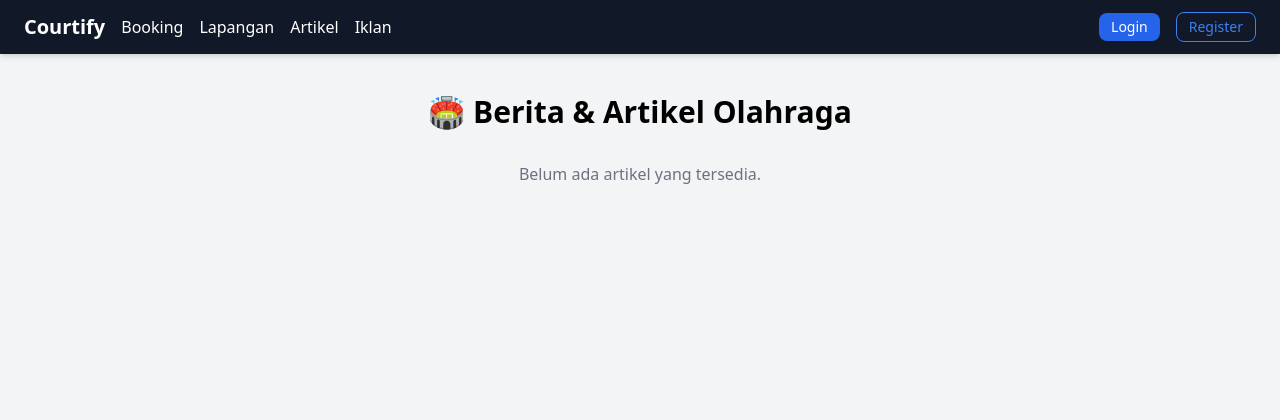
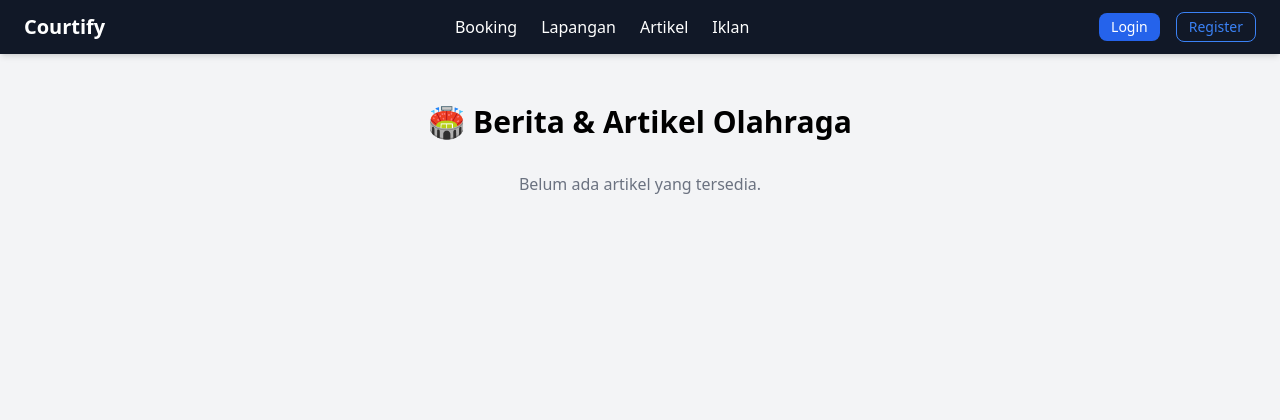
Before and after one commit to PBP25-D10/Courtify, a Django app: page /artikel/public/ in a window 1280 px wide. Shown: the top 420 px of the page. Run offline with Django 5.2, Linux system fonts and the light colour scheme; data that the repository does not hold is empty; some libraries are stand-ins or nearby versions.

Commit message:
fixing base error

```diff
--- a/templates/base.html
+++ b/templates/base.html
@@ -11,40 +11,84 @@
 
 <body class="bg-gray-100 min-h-screen flex flex-col">
     <!-- Navbar -->
-    <nav class="bg-gray-900 text-white shadow-md">
+    <nav class="bg-gray-900 text-white shadow-md fixed w-full top-0 z-50">
         <div class="container mx-auto flex items-center justify-between px-6 py-3">
             <!-- Left: Brand -->
             <div class="flex items-center space-x-4">
                 <a href="{% url 'main:landing_page' %}" class="text-xl font-semibold hover:text-blue-400 transition">
                     Courtify
                 </a>
+            </div>
+
+            <!-- Desktop Menu -->
+            <div class="hidden md:flex items-center space-x-6">
+                <a href="{% url 'booking:booking_list' %}" class="relative hover:text-blue-400 transition">
+                    Booking
+                    <span class="absolute left-0 -bottom-1 w-0 h-[2px] bg-blue-400 transition-all duration-300 hover:w-full"></span>
+                </a>
+                <a href="{% url 'manajemen_lapangan:lapangan_list_owner' %}" class="relative hover:text-blue-400 transition">
+                    Lapangan
+                    <span class="absolute left-0 -bottom-1 w-0 h-[2px] bg-blue-400 transition-all duration-300 hover:w-full"></span>
+                </a>
+                <a href="{% url 'artikel:news_list' %}" class="relative hover:text-blue-400 transition">
+                    Artikel
+                    <span class="absolute left-0 -bottom-1 w-0 h-[2px] bg-blue-400 transition-all duration-300 hover:w-full"></span>
+                </a>
+                <a href="{% url 'main:iklan_list' %}" class="relative hover:text-blue-400 transition">
+                    Iklan
+                    <span class="absolute left-0 -bottom-1 w-0 h-[2px] bg-blue-400 transition-all duration-300 hover:w-full"></span>
+                </a>
+            </div>
+
+            <!-- Right: Auth Links (Desktop) -->
+            <div class="hidden md:flex items-center space-x-4">
+                {% if user.is_authenticated %}
+                    <span class="text-gray-300">Halo, <span class="font-semibold">{{ user.username }}</span>!</span>
+                    <a href="{% url 'authentication:logout' %}" class="bg-red-600 hover:bg-red-700 text-white px-3 py-1 rounded-lg text-sm transition">
+                        Logout
+                    </a>
+                {% else %}
+                    <a href="{% url 'authentication:login' %}" class="bg-blue-600 hover:bg-blue-700 text-white px-3 py-1 rounded-lg text-sm transition">
+                        Login
+                    </a>
+                    <a href="{% url 'authentication:register' %}" class="border border-blue-500 text-blue-500 hover:bg-blue-500 hover:text-white px-3 py-1 rounded-lg text-sm transition">
+                        Register
+                    </a>
+                {% endif %}
+            </div>
+
+            <!-- Hamburger Button (Mobile) -->
+            <button id="menu-btn" class="md:hidden text-white focus:outline-none text-2xl">
+                <i class="ri-menu-line"></i>
+            </button>
+        </div>
+
+        <!-- Mobile Menu -->
+        <div id="mobile-menu" class="hidden md:hidden bg-gray-800 border-t border-gray-700">
+            <div class="flex flex-col space-y-2 py-3 px-4">
                 <a href="{% url 'booking:booking_list' %}" class="hover:text-blue-400 transition">Booking</a>
                 <a href="{% url 'manajemen_lapangan:lapangan_list_owner' %}" class="hover:text-blue-400 transition">Lapangan</a>
                 <a href="{% url 'artikel:news_list' %}" class="hover:text-blue-400 transition">Artikel</a>
                 <a href="{% url 'main:iklan_list' %}" class="hover:text-blue-400 transition">Iklan</a>
-            </div>
-
-            <!-- Right: Auth Links -->
-            <div class="flex items-center space-x-4">
                 {% if user.is_authenticated %}
-                    <span class="text-gray-300">Halo, <span class="font-semibold">{{ user.username }}</span>!</span>
-                    <a href="{% url 'authentication:logout' %}"
-                       class="bg-red-600 hover:bg-red-700 text-white px-3 py-1 rounded-lg text-sm transition">
-                       Logout
+                    <span class="text-gray-400 text-sm">Halo, {{ user.username }}</span>
+                    <a href="{% url 'authentication:logout' %}" class="bg-red-600 hover:bg-red-700 text-white text-center py-1 rounded-lg text-sm transition">
+                        Logout
                     </a>
                 {% else %}
-                    <a href="{% url 'authentication:login' %}"
-                       class="bg-blue-600 hover:bg-blue-700 text-white px-3 py-1 rounded-lg text-sm transition">
-                       Login
+                    <a href="{% url 'authentication:login' %}" class="bg-blue-600 hover:bg-blue-700 text-white text-center py-1 rounded-lg text-sm transition">
+                        Login
                     </a>
-                    <a href="{% url 'authentication:register' %}"
-                       class="border border-blue-500 text-blue-500 hover:bg-blue-500 hover:text-white px-3 py-1 rounded-lg text-sm transition">
-                       Register
+                    <a href="{% url 'authentication:register' %}" class="border border-blue-500 text-blue-500 hover:bg-blue-500 hover:text-white text-center py-1 rounded-lg text-sm transition">
+                        Register
                     </a>
                 {% endif %}
             </div>
         </div>
     </nav>
+
+    <!-- Spacer biar konten gak ketutup navbar -->
+    <div class="h-16"></div>
 
     <!-- Main Content -->
     <main class="flex-grow">
@@ -55,7 +99,7 @@
     <!-- Footer -->
     <footer class="bg-gray-900 text-white">
         <div class="container mx-auto px-6 py-6">
-            <!-- Newsletter Subscription -->
+            <!-- Newsletter -->
             <div class="mb-4">
                 <p class="text-sm mb-2">Berlangganan buletin kami</p>
                 <div class="flex border border-gray-600 rounded overflow-hidden">
@@ -63,13 +107,18 @@
                     <button class="bg-blue-600 px-4 hover:bg-blue-700"><i class="ri-arrow-right-line"></i></button>
                 </div>
             </div>
-
-            <!-- Copyright -->
             <div class="border-t border-gray-700 text-center py-4 text-xs text-gray-500">
                 © 2025 Courtify. All rights reserved. | Kebijakan Privasi | Peta Situs
             </div>
         </div>
     </footer>
 
+    <script>
+        const btn = document.getElementById('menu-btn');
+        const menu = document.getElementById('mobile-menu');
+        btn.addEventListener('click', () => {
+            menu.classList.toggle('hidden');
+        });
+    </script>
 </body>
 </html>
```
